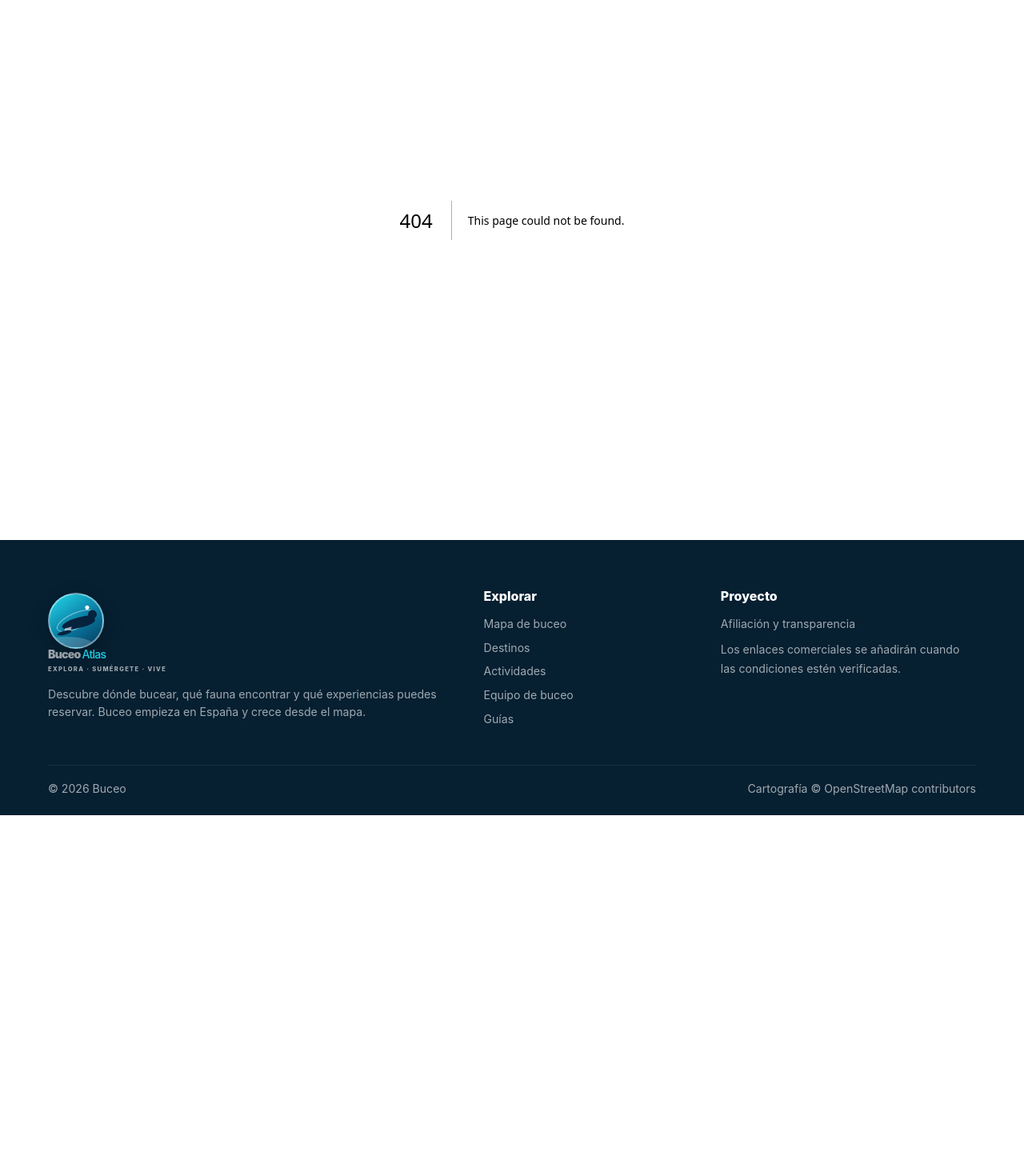
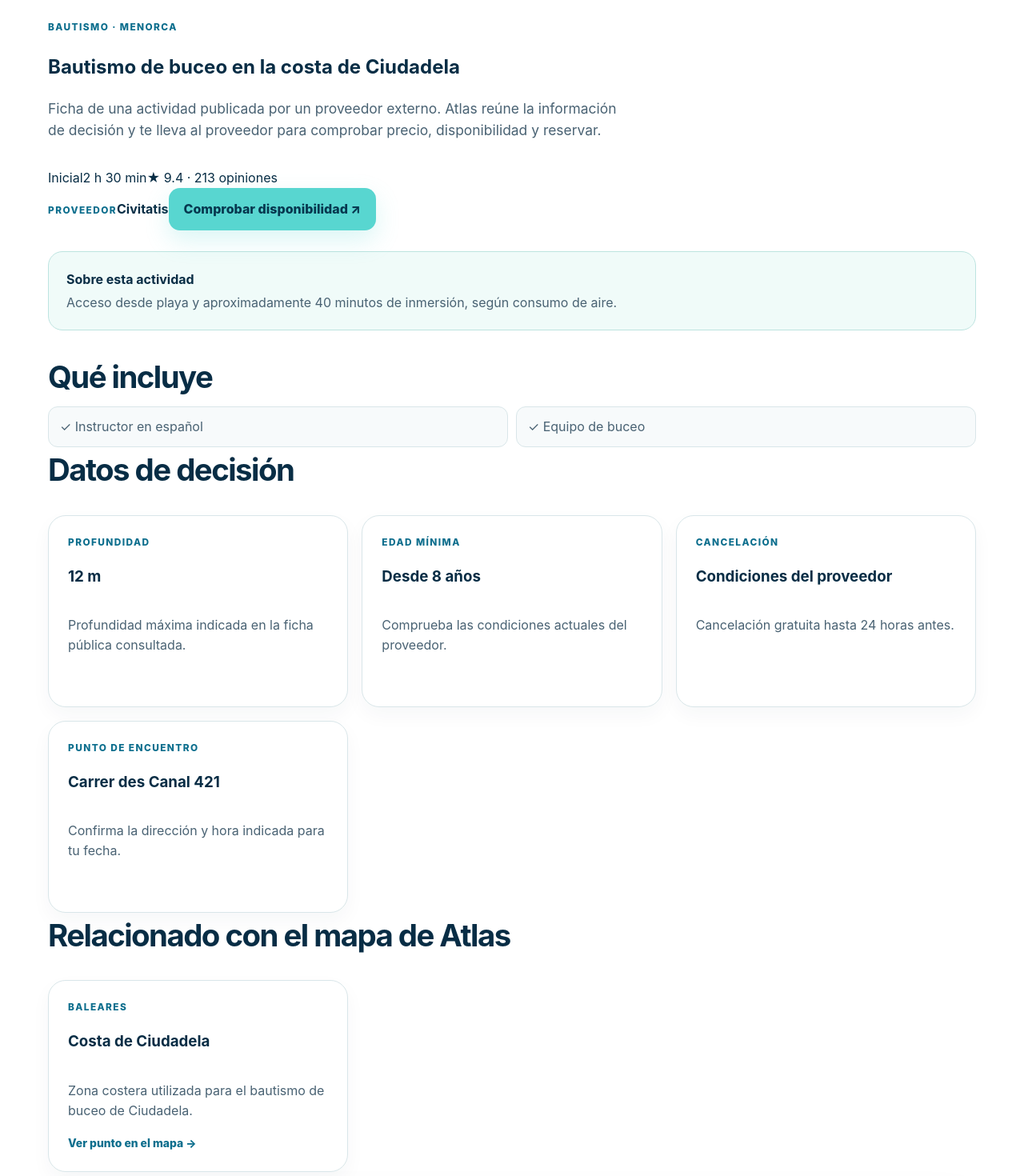
Before and after one commit to poldoria6-droi/buceo, a Next.js app: page /actividades/bautismo-buceo-ciudadela in a window 1280 px wide. Before the commit this address had no page. Shown: the part 200-1670 px from the top of the page at 80% size. Before the commit the page ends 1219 px from the top, so only its background shows below. Built offline with nearby package versions, Linux system fonts and the light colour scheme.

Commit message:
feat: add activity detail pages

```diff
--- /dev/null
+++ b/app/actividades/[slug]/page.tsx
@@ -0,0 +1,80 @@
+import Link from "next/link";
+import { notFound } from "next/navigation";
+import { activities } from "@/data/activities";
+import { diveSites } from "@/data/dive-sites";
+
+type Props={params:Promise<{slug:string}>};
+
+export function generateStaticParams(){return activities.map(activity=>({slug:activity.slug}));}
+
+export async function generateMetadata({params}:Props){
+  const {slug}=await params;
+  const activity=activities.find(item=>item.slug===slug);
+  if(!activity)return{};
+  return{
+    title:`${activity.title} | Buceo Atlas`,
+    description:`${activity.title}. Consulta duración, nivel, qué incluye, cancelación y proveedor antes de reservar.`
+  };
+}
+
+export default async function ActivityPage({params}:Props){
+  const {slug}=await params;
+  const activity=activities.find(item=>item.slug===slug);
+  if(!activity)notFound();
+
+  const linkedSites=diveSites.filter(site=>activity.siteSlugs.includes(site.slug));
+
+  return <section className="section">
+    <div className="container">
+      <Link href="/actividades" className="back-link">← Todas las actividades</Link>
+      <div className="activity-detail-hero">
+        <div>
+          <span className="eyebrow">{activity.type} · {activity.destination}</span>
+          <h1>{activity.title}</h1>
+          <p className="lead">Ficha de una actividad publicada por un proveedor externo. Atlas reúne la información de decisión y te lleva al proveedor para comprobar precio, disponibilidad y reservar.</p>
+          <div className="activity-detail-badges">
+            <span>{activity.level}</span><span>{activity.duration}</span>{activity.rating&&<span>★ {activity.rating} · {activity.reviewCount||0} opiniones</span>}
+          </div>
+        </div>
+        <div className="activity-detail-provider">
+          <span className="eyebrow">PROVEEDOR</span>
+          <strong>{activity.provider}</strong>
+          <a href={activity.providerUrl} target="_blank" rel="sponsored noopener noreferrer" className="button button-primary">Comprobar disponibilidad ↗</a>
+        </div>
+      </div>
+
+      <div className="activity-detail-grid">
+        <main>
+          {activity.notes&&<div className="notice-card"><strong>Sobre esta actividad</strong><p>{activity.notes}</p></div>}
+          <h2>Qué incluye</h2>
+          {activity.included?.length ? <div className="check-grid">{activity.included.map(item=><span key={item}>✓ {item}</span>)}</div> : <p>Consulta el detalle actualizado en el proveedor antes de reservar.</p>}
+
+          <h2>Datos de decisión</h2>
+          <div className="guide-grid">
+            {activity.maxDepth&&<article className="guide-card"><span className="eyebrow">PROFUNDIDAD</span><h3>{activity.maxDepth}</h3><p>Profundidad máxima indicada en la ficha pública consultada.</p></article>}
+            {activity.minAge&&<article className="guide-card"><span className="eyebrow">EDAD MÍNIMA</span><h3>Desde {activity.minAge} años</h3><p>Comprueba las condiciones actuales del proveedor.</p></article>}
+            {activity.cancellation&&<article className="guide-card"><span className="eyebrow">CANCELACIÓN</span><h3>Condiciones del proveedor</h3><p>{activity.cancellation}</p></article>}
+            {activity.meetingPoint&&<article className="guide-card"><span className="eyebrow">PUNTO DE ENCUENTRO</span><h3>{activity.meetingPoint}</h3><p>Confirma la dirección y hora indicada para tu fecha.</p></article>}
+          </div>
+
+          <h2>Relacionado con el mapa de Atlas</h2>
+          <div className="guide-grid">
+            {linkedSites.map(site=><article className="guide-card" key={site.slug}>
+              <span className="eyebrow">{site.region}</span><h3>{site.name}</h3><p>{site.highlight}</p>
+              <Link href={"/mapa?q="+encodeURIComponent(site.name)} className="text-link">Ver punto en el mapa →</Link>
+            </article>)}
+          </div>
+
+          <div className="cta-section">
+            <div className="cta-panel">
+              <div><span className="eyebrow">SIGUIENTE PASO</span><h2>Comprueba precio y plazas</h2><p>La disponibilidad y el precio final se consultan directamente en el proveedor.</p></div>
+              <a href={activity.providerUrl} target="_blank" rel="sponsored noopener noreferrer" className="button button-primary">Ir a {activity.provider} ↗</a>
+            </div>
+          </div>
+        </main>
+      </div>
+
+      <p className="data-note">Fuente: página pública del proveedor consultada el 30/09/2026. Los datos comerciales pueden cambiar; comprueba siempre las condiciones finales antes de reservar.</p>
+    </div>
+  </section>;
+}
```
